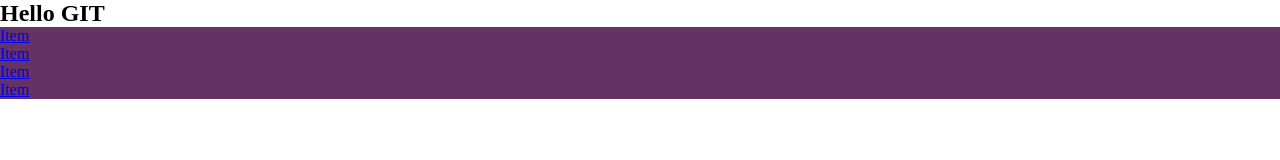
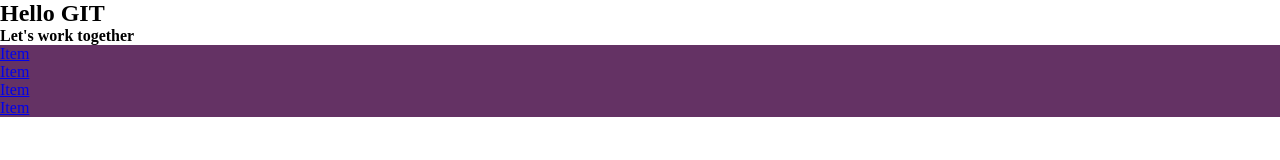
Before and after one commit to Yelizaveta1992/Git_Project, a plain HTML site: page index.html in a window 1280 px wide. Drawn offline with Linux system fonts and the light colour scheme.

Commit message:
Changed index.html

```diff
--- a/index.html
+++ b/index.html
@@ -11,6 +11,7 @@
 
     <header>
         <h2>Hello GIT</h2>
+        <h4>Let's work together</h4>
         <nav class="nav">
             <ul>
                 <li><a href="#">Item</a></li>
```
